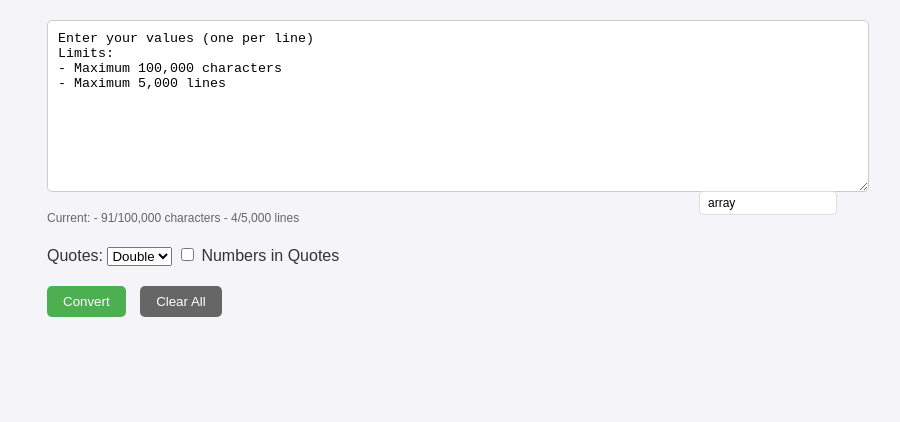
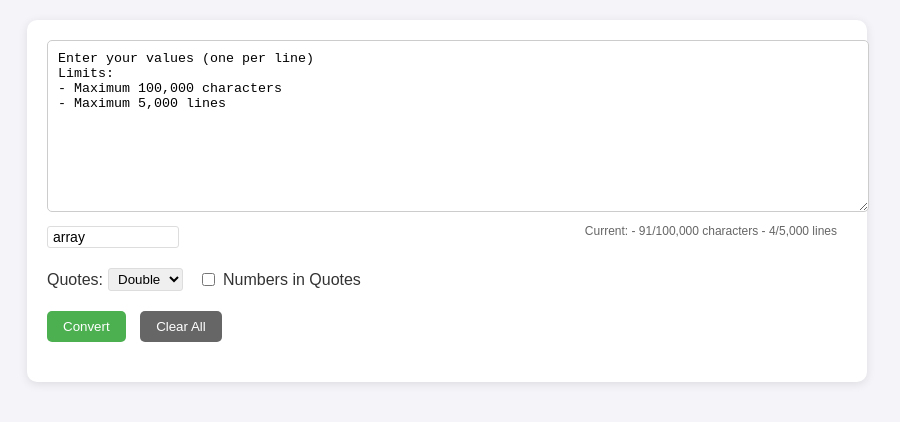
Before and after one commit to Gi7w0rm/ArrayThisClone, a plain HTML site: page index.html in a window 1280 px wide. Shown: the whole page, without its empty margins (193-1093 px from the left). Drawn offline with Linux system fonts and the light colour scheme.

Commit message:
Update styles.css

```diff
--- a/styles.css
+++ b/styles.css
@@ -7,11 +7,17 @@ body {
 }
 
 .container {
+    width: 90%;
     max-width: 800px;
     margin: 0 auto;
+    padding: 20px;
+    background: white;
+    border-radius: 10px;
+    box-shadow: 0 2px 10px rgba(0, 0, 0, 0.1);
 }
 
 .input-section {
+    position: relative;
     margin-bottom: 20px;
 }
 
@@ -27,6 +33,38 @@ textarea {
 
 .options {
     margin-bottom: 20px;
+    display: flex;
+    align-items: center;
+    gap: 15px;
+}
+
+.options label {
+    display: inline-flex;
+    align-items: center;
+    gap: 5px;
+}
+
+select {
+    padding: 2px 5px;
+    border: 1px solid #ddd;
+    border-radius: 3px;
+}
+
+#arrayName {
+    padding: 2px 5px;
+    border: 1px solid #ddd;
+    border-radius: 3px;
+    font-size: 14px;
+    width: 120px;
+}
+
+#inputInfo {
+    position: absolute;
+    bottom: 10px;
+    right: 10px;
+    color: #666;
+    font-size: 12px;
+    text-align: right;
 }
 
 .buttons {
@@ -52,6 +90,10 @@ button.copy-btn {
     float: right;
     padding: 4px 8px;
     font-size: 0.8em;
+}
+
+#clearBtn {
+    background: #666;
 }
 
 .output-card {
@@ -85,10 +127,6 @@ button.copy-btn {
     word-break: break-all;
 }
 
-#clearBtn {
-    background: #666;
-}
-
 .success-message {
     position: fixed;
     top: 20px;
@@ -101,33 +139,6 @@ button.copy-btn {
     animation: fadeInOut 2s ease-in-out;
 }
 
-.array-name-container {
-    position: absolute;
-    bottom: 10px;
-    right: 10px;
-    display: flex;
-    align-items: center;
-    gap: 5px;
-}
-
-.input-section {
-    position: relative;
-    margin-bottom: 20px;
-}
-
-#arrayName {
-    padding: 4px 8px;
-    border: 1px solid #ddd;
-    border-radius: 4px;
-    font-size: 12px;
-    width: 120px;
-}
-
-#arrayName:focus {
-    outline: none;
-    border-color: #666;
-}
-
 @keyframes fadeInOut {
     0% { opacity: 0; }
     10% { opacity: 1; }
```
